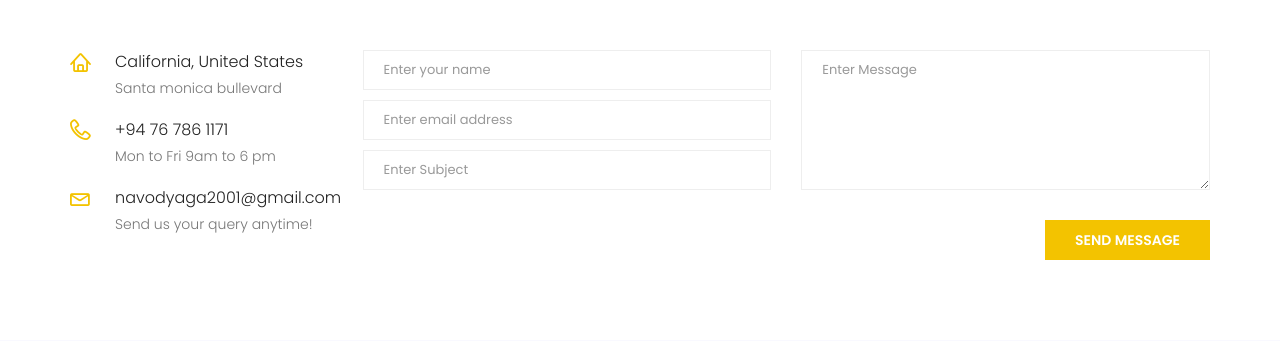
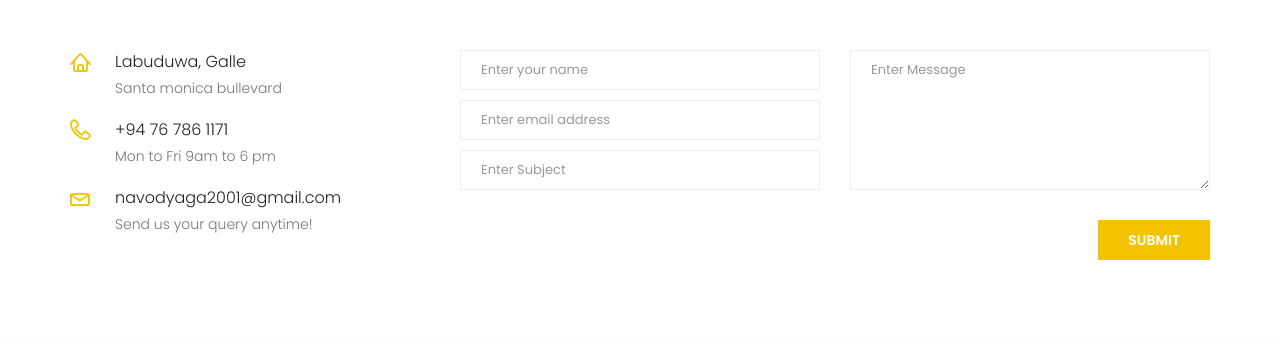
Before and after one commit to supuncharuk/hotel-reserve, a PHP site: page /contact.php in a window 1280 px wide. Shown: the part 880-1221 px from the top of the page. Run offline with PHP 8.4, Linux system fonts and the light colour scheme; data comes from the database, SQL or seed files in the repository.

Commit message:
Some changes

```diff
--- a/about.php
+++ b/about.php
@@ -4,7 +4,7 @@
         <!-- Required meta tags -->
         <meta charset="utf-8">
         <meta name="viewport" content="width=device-width, initial-scale=1, shrink-to-fit=no">
-        <title>Royal Hotel</title>
+        <title>About - Royal Hotel</title>
 
         <?php include_once ("includes/css-links-inc.php") ?>
     </head>
--- a/accomodation.php
+++ b/accomodation.php
@@ -8,7 +8,7 @@
         <!-- Required meta tags -->
         <meta charset="utf-8">
         <meta name="viewport" content="width=device-width, initial-scale=1, shrink-to-fit=no">
-        <title>Royal Hotel</title>
+        <title>Accomodation - Royal Hotel</title>
 
         <?php include_once ("includes/css-links-inc.php") ?>
     </head>
--- a/contact.php
+++ b/contact.php
@@ -4,7 +4,7 @@
         <!-- Required meta tags -->
         <meta charset="utf-8">
         <meta name="viewport" content="width=device-width, initial-scale=1, shrink-to-fit=no">
-        <title>Royal Hotel</title>
+        <title>Contact - Royal Hotel</title>
 
         <?php include_once ("includes/css-links-inc.php") ?>
     </head>
@@ -42,11 +42,11 @@
                     <iframe src="https://www.google.com/maps/embed?pb=!1m18!1m12!1m3!1d15869.784939429943!2d80.22398599464144!3d6.070401952648841!2m3!1f0!2f0!3f0!3m2!1i1024!2i768!4f13.1!3m3!1m2!1s0x3ae171822e7bd59d%3A0xe1c81807646b133!2sLabuduwa%2C%20Galle!5e0!3m2!1sen!2slk!4v1726277445187!5m2!1sen!2slk" width="100%" height="450" style="border:0;" allowfullscreen="" loading="async" referrerpolicy="no-referrer-when-downgrade"></iframe>
                 </div>
                 <div class="row">
-                    <div class="col-md-3">
+                    <div class="col-md-4">
                         <div class="contact_info">
                             <div class="info_item">
                                 <i class="lnr lnr-home"></i>
-                                <h6>California, United States</h6>
+                                <h6>Labuduwa, Galle</h6>
                                 <p>Santa monica bullevard</p>
                             </div>
                             <div class="info_item">
@@ -61,26 +61,26 @@
                             </div>
                         </div>
                     </div>
-                    <div class="col-md-9">
-                        <form class="row contact_form" action="contact_process.php" method="post" id="contactForm" novalidate="novalidate">
+                    <div class="col-md-8">
+                        <form class="row contact_form" action="" method="post" novalidate>
                             <div class="col-md-6">
                                 <div class="form-group">
-                                    <input type="text" class="form-control" id="name" name="name" placeholder="Enter your name">
+                                    <input type="text" class="form-control" id="name" name="name" placeholder="Enter your name" required>
                                 </div>
                                 <div class="form-group">
-                                    <input type="email" class="form-control" id="email" name="email" placeholder="Enter email address">
+                                    <input type="email" class="form-control" id="email" name="email" placeholder="Enter email address" required>
                                 </div>
                                 <div class="form-group">
-                                    <input type="text" class="form-control" id="subject" name="subject" placeholder="Enter Subject">
+                                    <input type="text" class="form-control" id="subject" name="subject" placeholder="Enter Subject" required>
                                 </div>
                             </div>
                             <div class="col-md-6">
                                 <div class="form-group">
-                                    <textarea class="form-control" name="message" id="message" rows="1" placeholder="Enter Message"></textarea>
+                                    <textarea class="form-control" name="message" id="message" rows="1" placeholder="Enter Message" required></textarea>
                                 </div>
                             </div>
                             <div class="col-md-12 text-right">
-                                <button type="submit" value="submit" class="btn theme_btn button_hover">Send Message</button>
+                                <input type="submit" value="submit" class="btn theme_btn button_hover" value="Send Message">
                             </div>
                         </form>
                     </div>
@@ -93,36 +93,6 @@
 
         <?php include_once ("includes/footer.php") ?>
 
-       <!--================Contact Success and Error message Area =================-->
-        <div id="success" class="modal modal-message fade" role="dialog">
-            <div class="modal-dialog">
-                <div class="modal-content">
-                    <div class="modal-header">
-                        <button type="button" class="close" data-dismiss="modal" aria-label="Close">
-                            <i class="fa fa-close"></i>
-                        </button>
-                        <h2>Thank you</h2>
-                        <p>Your message is successfully sent...</p>
-                    </div>
-                </div>
-            </div>
-        </div>
-
-        <!-- Modals error -->
-
-        <div id="error" class="modal modal-message fade" role="dialog">
-            <div class="modal-dialog">
-                <div class="modal-content">
-                    <div class="modal-header">
-                        <button type="button" class="close" data-dismiss="modal" aria-label="Close">
-                            <i class="fa fa-close"></i>
-                        </button>
-                        <h2>Sorry !</h2>
-                        <p> Something went wrong </p>
-                    </div>
-                </div>
-            </div>
-        </div>
         <!--================End Contact Success and Error message Area =================-->
 
         <?php include_once ("includes/js-links-inc.php") ?>
@@ -130,14 +100,7 @@
         <script src="assets/vendors/imagesloaded/imagesloaded.pkgd.min.js"></script>
         <script src="assets/vendors/isotope/isotope-min.js"></script>
         <script src="assets/js/stellar.js"></script>
-        <!--gmaps Js-->
-        <!-- <script src="https://maps.googleapis.com/maps/api/js?key=AIzaSyCjCGmQ0Uq4exrzdcL6rvxywDDOvfAu6eE" async></script> -->
-        <!-- <script src="assets/js/gmaps.min.js"></script> -->
-        <!-- contact js -->
-        <script src="assets/js/jquery.form.js"></script>
-        <script src="assets/js/jquery.validate.min.js"></script>
-        <script src="assets/js/contact.js"></script>
-        <!-- <script src="assets/js/custom.js"></script> -->
+        <script src="assets/js/validation.js"></script>
 
     </body>
 </html>
--- a/gallery.php
+++ b/gallery.php
@@ -4,7 +4,7 @@
         <!-- Required meta tags -->
         <meta charset="utf-8">
         <meta name="viewport" content="width=device-width, initial-scale=1, shrink-to-fit=no">
-        <title>Royal Hotel</title>
+        <title>Gallery - Royal Hotel</title>
 
         <?php include_once ("includes/css-links-inc.php") ?>
         <link rel="stylesheet" href="assets/vendors/lightbox/simpleLightbox.css">
```
